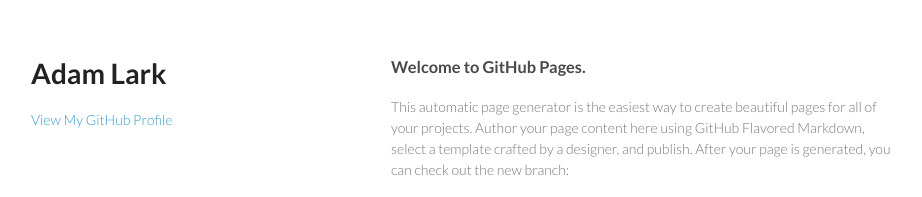
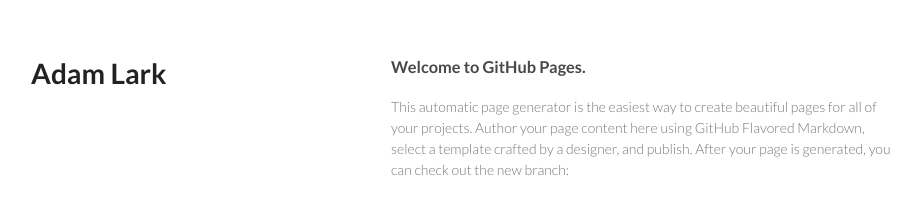
Before and after one commit to adamlark/adamlark.github.io, a plain HTML site: page index.html in a window 1280 px wide. Shown: the top 197 px of the page, without its empty margins (179-1101 px from the left). Drawn offline with Linux system fonts and the light colour scheme.

Commit message:
Update index.html

```diff
--- a/index.html
+++ b/index.html
@@ -19,7 +19,7 @@
         <p></p>
 
 
-        <p class="view"><a href="https://github.com/adamlark">View My GitHub Profile</a></p>
+        <!--<p class="view"><a href="https://github.com/adamlark">View My GitHub Profile</a></p>-->
 
       </header>
       <section>
```
